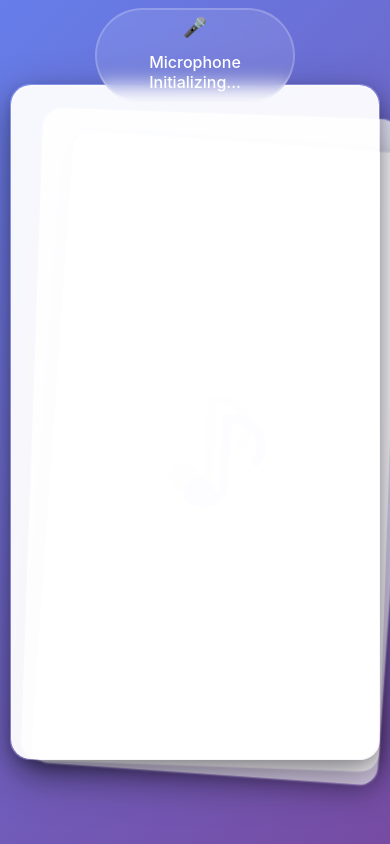
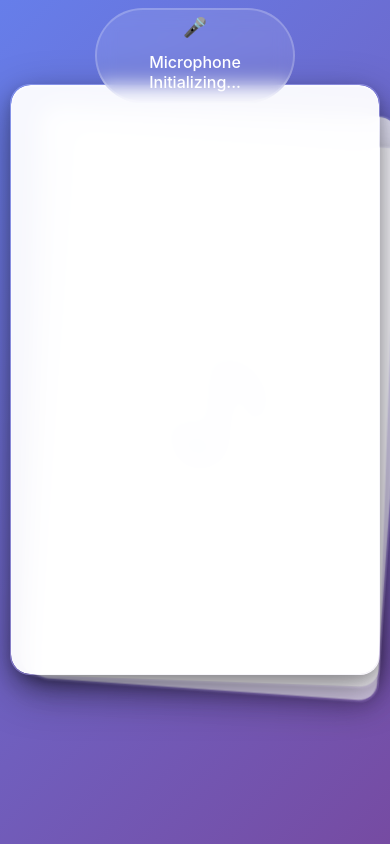
Before and after one commit to morekaccino/hear-me-out, a Vue app: page / in a window 390 px wide. Built offline with nearby package versions, Linux system fonts and the light colour scheme; no server answers.

Commit message:
refactor: adjust card styling for improved responsiveness and layout; update flip state handling on swipe gestures

```diff
--- a/src/components/Card.vue
+++ b/src/components/Card.vue
@@ -170,10 +170,13 @@ defineExpose({
 </script>
 
 <style scoped>
+
 .note-card {
   position: absolute;
   width: 100%;
   height: 100%;
+  min-height: 0;
+  max-height: 100vh;
   cursor: pointer;
   transition: transform 0.3s ease-out, box-shadow 0.3s ease-out, opacity 0.3s ease-out;
   border-radius: 20px;
@@ -190,6 +193,10 @@ defineExpose({
   border: 1px solid rgba(255, 255, 255, 0.2);
   transform-origin: center bottom;
   transform-style: preserve-3d;
+  display: flex;
+  align-items: center;
+  justify-content: center;
+  overflow: hidden;
 }
 
 .note-card.flipped {
@@ -208,7 +215,12 @@ defineExpose({
   position: relative;
   width: 100%;
   height: 100%;
+  min-height: 0;
   border-radius: 20px;
+  display: flex;
+  flex-direction: column;
+  align-items: center;
+  justify-content: center;
 }
 
 .card-front,
@@ -318,12 +330,20 @@ defineExpose({
 
 /* Mobile responsive */
 @media (max-width: 768px) {
+  .note-card {
+    height: 80vh;
+    max-height: 90vh;
+  }
   .note-letter {
     font-size: 8rem;
   }
 }
 
 @media (max-width: 480px) {
+  .note-card {
+    height: 70vh;
+    max-height: 80vh;
+  }
   .note-letter {
     font-size: 6rem;
   }
--- a/src/components/Stack.vue
+++ b/src/components/Stack.vue
@@ -87,11 +87,7 @@ function handlePointerDown(event) {
   hasMovedDuringPress = false
   initialTouchTarget = event.target
 
-  // Reset any flip state when starting a gesture
-  const topCard = props.notes[props.notes.length - 1]
-  if (topCard && topCard.isFlipped) {
-    topCard.isFlipped = false
-  }
+  // Do not reset flip state here; only reset on swipe
   console.log('[PointerDown] State:', { startX, startY, isPointerDown, hasMovedDuringPress, initialTouchTarget });
 }
 
@@ -130,6 +126,11 @@ function handlePointerUp(event) {
 
   // Swipe
   if (isDragging.value && Math.abs(deltaX) > 100) {
+    // Reset flip state on swipe only
+    const topCard = props.notes[props.notes.length - 1]
+    if (topCard && topCard.isFlipped) {
+      topCard.isFlipped = false
+    }
     console.log('[PointerUp] Swipe', deltaX > 0 ? 'right' : 'left');
     if (deltaX > 0) {
       handleSwipeRight()
```
